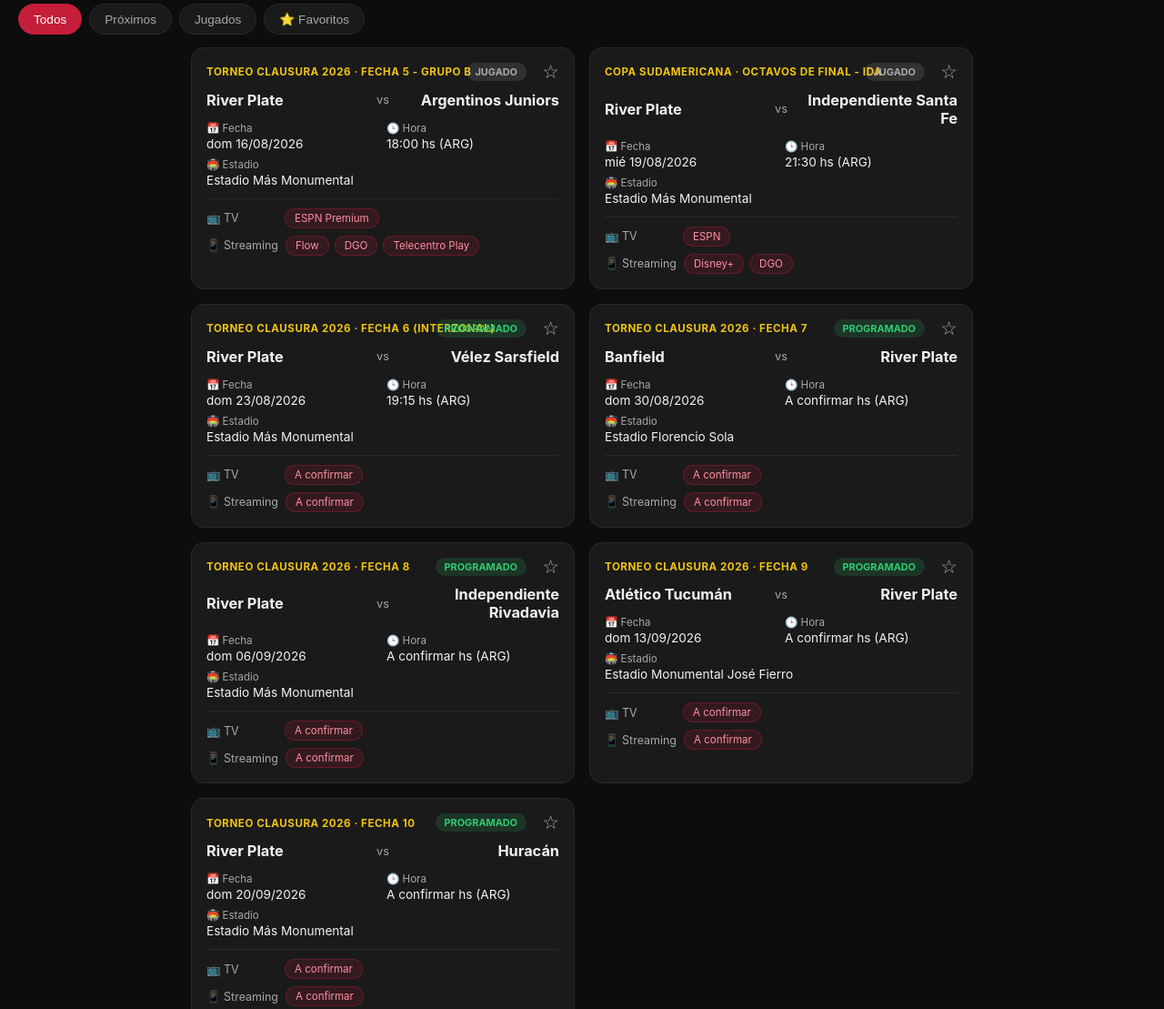
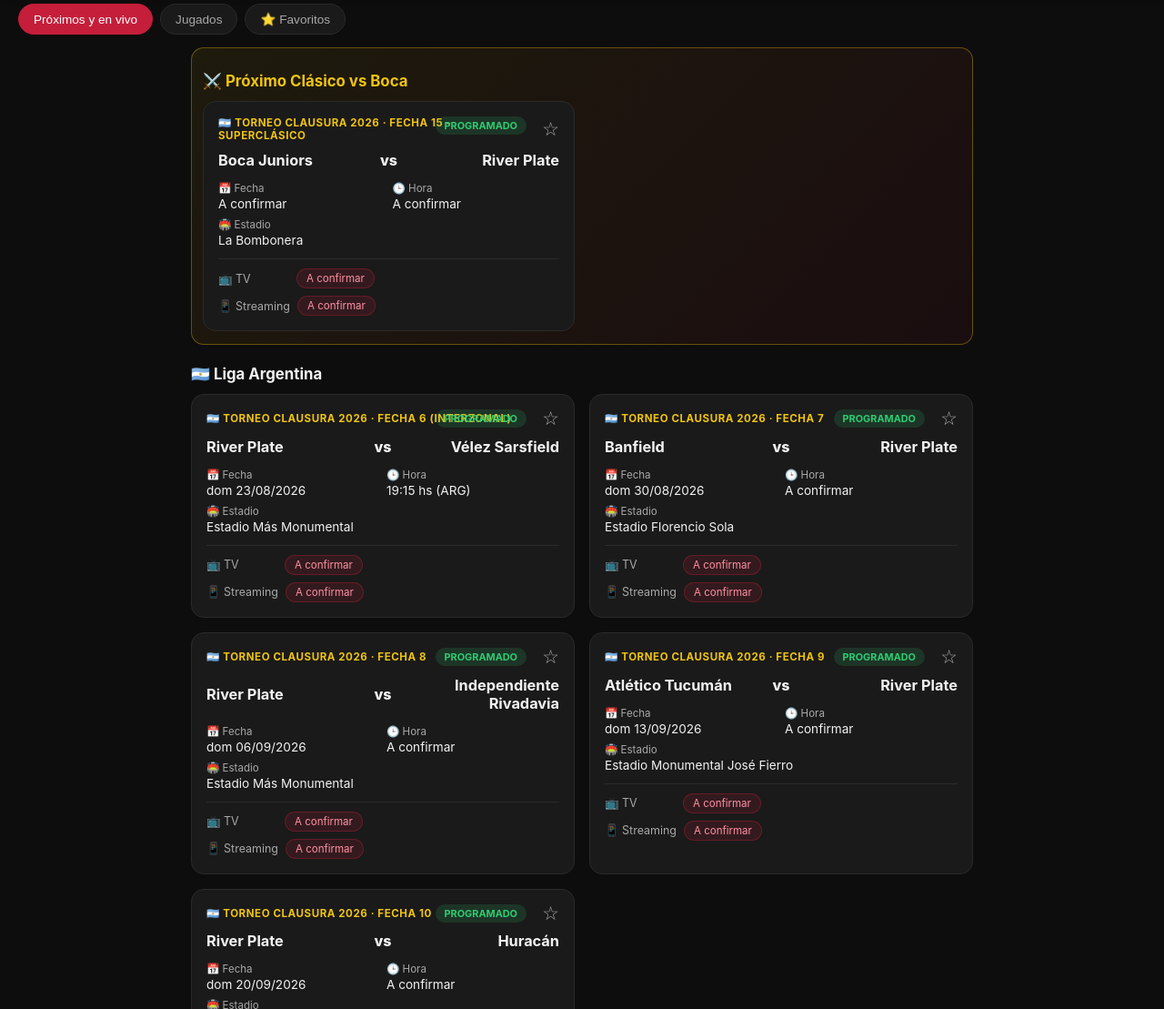
Before and after one commit to lolnz34/RiverPartidos, a website: page index.html in a window 1280 px wide. Shown: the part 86-1195 px from the top of the page at 91% size. Drawn offline with Linux system fonts and the light colour scheme.

Commit message:
Add files via upload

```diff
--- a/app.js
+++ b/app.js
@@ -2,43 +2,68 @@
    River Plate - Partidos
    app.js
    - Consume data.json como si fuera una API (fetch)
+   - Agrupa los partidos por categoría: Liga Argentina / Copa Sudamericana
+   - Muestra una sección de "En vivo" con marcador y minuto
+   - Se actualiza sola cada 30s para reflejar resultados en vivo
    - Guarda favoritos del usuario en localStorage (persistencia)
-   - Filtra partidos (todos / próximos / jugados / favoritos)
    - Registra el service worker y habilita "Instalar app"
    ========================================================= */
 
 const API_URL = "data.json"; // Reemplazar por una URL remota si se aloja la API en otro servidor
 const STORAGE_KEY = "river_favoritos";
+const REFRESH_MS = 30000; // cada cuánto se revisan resultados en vivo
+
+const CATEGORIAS = {
+  liga_argentina: { titulo: "Liga Argentina", icono: "🇦🇷" },
+  sudamericana: { titulo: "Copa Sudamericana", icono: "🌎" }
+};
 
 const state = {
   partidos: [],
-  filtro: "todos",
+  filtro: "proximos", // proximos | jugados | favoritos
   favoritos: cargarFavoritos()
 };
 
 const els = {
   status: document.getElementById("status"),
-  list: document.getElementById("matchList"),
   filters: document.getElementById("filters"),
   updatedDate: document.getElementById("updatedDate"),
   template: document.getElementById("matchTemplate"),
-  installBtn: document.getElementById("installBtn")
+  installBtn: document.getElementById("installBtn"),
+
+  liveSection: document.getElementById("liveSection"),
+  liveList: document.getElementById("liveList"),
+
+  clasicoSection: document.getElementById("clasicoSection"),
+  clasicoList: document.getElementById("clasicoList"),
+
+  ligaSection: document.getElementById("ligaSection"),
+  ligaList: document.getElementById("ligaList"),
+
+  sudamericaSection: document.getElementById("sudamericaSection"),
+  sudamericaList: document.getElementById("sudamericaList"),
+
+  favoritosSection: document.getElementById("favoritosSection"),
+  favoritosList: document.getElementById("favoritosList")
 };
 
 init();
 
 async function init() {
-  cargarPartidos();
+  await cargarPartidos();
   configurarFiltros();
   configurarServiceWorker();
   configurarInstalacion();
+
+  // Actualización automática de resultados en vivo, sin recargar la página
+  setInterval(cargarPartidos, REFRESH_MS);
 }
 
 /* ---------- Datos (API) ---------- */
 
 async function cargarPartidos() {
   try {
-    const res = await fetch(API_URL, { cache: "no-store" });
+    const res = await fetch(`${API_URL}?t=${Date.now()}`, { cache: "no-store" });
     if (!res.ok) throw new Error("No se pudo obtener la información");
     const data = await res.json();
 
@@ -48,8 +73,11 @@ async function cargarPartidos() {
     render();
   } catch (err) {
     console.error(err);
-    els.status.textContent =
-      "No se pudieron cargar los partidos. Revisá tu conexión e intentá de nuevo.";
+    if (!state.partidos.length) {
+      els.status.hidden = false;
+      els.status.textContent =
+        "No se pudieron cargar los partidos. Revisá tu conexión e intentá de nuevo.";
+    }
   }
 }
 
@@ -64,38 +92,103 @@ function ordenarPorFecha(partidos) {
 /* ---------- Render ---------- */
 
 function render() {
-  const partidos = aplicarFiltro(state.partidos, state.filtro);
+  els.status.hidden = true;
 
-  els.list.innerHTML = "";
+  const enVivo = state.partidos.filter((p) => p.estado === "en_vivo");
+  renderGrupo(els.liveList, enVivo);
+  els.liveSection.hidden = enVivo.length === 0;
 
-  if (partidos.length === 0) {
-    els.status.hidden = false;
-    els.status.textContent = "No hay partidos para mostrar en este filtro.";
+  // Clásicos vs Boca: solo los que todavía no se jugaron, nunca los anteriores
+  const clasicos = state.partidos.filter((p) => p.clasico && p.estado !== "finalizado");
+  renderGrupo(els.clasicoList, clasicos, { esClasico: true });
+  els.clasicoSection.hidden = clasicos.length === 0;
+
+  if (state.filtro === "favoritos") {
+    mostrarSolo("favoritos");
+    const favoritos = state.partidos.filter((p) => state.favoritos.includes(p.id));
+    renderGrupo(els.favoritosList, favoritos);
+    toggleVacio("favoritos", favoritos.length === 0);
     return;
   }
 
-  els.status.hidden = true;
+  mostrarSolo("categorias");
 
-  partidos.forEach((partido) => {
-    els.list.appendChild(crearTarjeta(partido));
+  const filtroEstado = state.filtro === "jugados" ? "finalizado" : null;
+
+  const liga = filtrarPorCategoriaYEstado("liga_argentina", filtroEstado, enVivo.length > 0);
+  const sudamerica = filtrarPorCategoriaYEstado("sudamericana", filtroEstado, enVivo.length > 0);
+
+  renderGrupo(els.ligaList, liga);
+  renderGrupo(els.sudamericaList, sudamerica);
+
+  toggleVacio("liga", liga.length === 0);
+  toggleVacio("sudamericana", sudamerica.length === 0);
+}
+
+function filtrarPorCategoriaYEstado(categoria, estadoExacto, hayEnVivo) {
+  return state.partidos.filter((p) => {
+    if (p.categoria !== categoria) return false;
+    if (p.estado === "en_vivo") return false; // ya se muestra arriba, en la sección "En vivo"
+    if (p.clasico && p.estado !== "finalizado") return false; // ya se muestra en "Próximo Clásico"
+    if (estadoExacto) return p.estado === estadoExacto;
+    return p.estado === "programado"; // vista "Próximos y en vivo" -> acá solo próximos
   });
 }
 
-function crearTarjeta(partido) {
+function mostrarSolo(modo) {
+  const categorias = modo === "categorias";
+  els.ligaSection.hidden = !categorias;
+  els.sudamericaSection.hidden = !categorias;
+  els.favoritosSection.hidden = categorias;
+}
+
+function toggleVacio(clave, esVacio) {
+  const msg = document.querySelector(`[data-empty-for="${clave}"]`);
+  if (msg) msg.hidden = !esVacio;
+}
+
+function renderGrupo(container, partidos, opciones) {
+  container.innerHTML = "";
+  partidos.forEach((partido) => container.appendChild(crearTarjeta(partido, opciones)));
+}
+
+function crearTarjeta(partido, opciones) {
   const node = els.template.content.cloneNode(true);
-  const card = node.querySelector(".match-card");
 
+  const catInfo = CATEGORIAS[partido.categoria];
   node.querySelector(".competition").textContent =
-    `${partido.competicion}${partido.fecha_torneo ? " · " + partido.fecha_torneo : ""}`;
+    `${catInfo ? catInfo.icono + " " : ""}${partido.competicion}${partido.fecha_torneo ? " · " + partido.fecha_torneo : ""}`;
+
   node.querySelector(".home").textContent = partido.local;
   node.querySelector(".away").textContent = partido.visitante;
   node.querySelector(".date").textContent = formatearFecha(partido.fecha) || partido.fecha;
-  node.querySelector(".time").textContent = partido.hora ? `${partido.hora} hs (ARG)` : "A confirmar";
+  node.querySelector(".time").textContent = partido.hora && partido.hora !== "A confirmar" ? `${partido.hora} hs (ARG)` : "A confirmar";
   node.querySelector(".stadium").textContent = partido.estadio || "A confirmar";
 
+  const scoreEl = node.querySelector(".score");
+  if (partido.marcador) {
+    scoreEl.textContent = `${partido.marcador.local} - ${partido.marcador.visitante}`;
+  } else {
+    scoreEl.textContent = "vs";
+  }
+
+  const minutoEl = node.querySelector(".live-minute");
+  if (partido.estado === "en_vivo" && partido.minuto) {
+    minutoEl.textContent = `⏱️ ${partido.minuto}`;
+    minutoEl.hidden = false;
+  }
+
   const badge = node.querySelector(".status-badge");
-  badge.textContent = partido.estado === "finalizado" ? "Jugado" : "Programado";
-  badge.classList.add(partido.estado === "finalizado" ? "finalizado" : "programado");
+  if (partido.estado === "en_vivo") {
+    badge.textContent = "En vivo";
+    badge.classList.add("en-vivo");
+  } else if (partido.estado === "finalizado") {
+    badge.textContent = "Jugado";
+    badge.classList.add("finalizado");
+  } else {
+    badge.textContent = "Programado";
+    badge.classList.add("programado");
+  }
 
   renderTags(node.querySelector(".tv-tags"), partido.tv);
   renderTags(node.querySelector(".streaming-tags"), partido.streaming);
@@ -105,6 +198,10 @@ function crearTarjeta(partido) {
   favBtn.textContent = esFavorito ? "★" : "☆";
   favBtn.classList.toggle("active", esFavorito);
   favBtn.addEventListener("click", () => toggleFavorito(partido.id, favBtn));
+
+  const card = node.querySelector(".match-card");
+  if (partido.estado === "en_vivo") card.classList.add("card-en-vivo");
+  if (partido.clasico) card.classList.add("card-clasico");
 
   return node;
 }
@@ -132,19 +229,6 @@ function configurarFiltros() {
     state.filtro = btn.dataset.filter;
     render();
   });
-}
-
-function aplicarFiltro(partidos, filtro) {
-  switch (filtro) {
-    case "programado":
-      return partidos.filter((p) => p.estado === "programado");
-    case "finalizado":
-      return partidos.filter((p) => p.estado === "finalizado");
-    case "favoritos":
-      return partidos.filter((p) => state.favoritos.includes(p.id));
-    default:
-      return partidos;
-  }
 }
 
 /* ---------- Favoritos (persistencia con localStorage) ---------- */
--- a/data.json
+++ b/data.json
@@ -5,6 +5,7 @@
   "partidos": [
     {
       "id": "2026-08-16-ARG",
+      "categoria": "liga_argentina",
       "competicion": "Torneo Clausura 2026",
       "fecha_torneo": "Fecha 5 - Grupo B",
       "local": "River Plate",
@@ -14,10 +15,13 @@
       "estadio": "Estadio Más Monumental",
       "tv": ["ESPN Premium"],
       "streaming": ["Flow", "DGO", "Telecentro Play"],
-      "estado": "finalizado"
+      "estado": "finalizado",
+      "marcador": { "local": 1, "visitante": 1 },
+      "minuto": null
     },
     {
       "id": "2026-08-19-ISF",
+      "categoria": "sudamericana",
       "competicion": "Copa Sudamericana",
       "fecha_torneo": "Octavos de final - Ida",
       "local": "River Plate",
@@ -27,10 +31,13 @@
       "estadio": "Estadio Más Monumental",
       "tv": ["ESPN"],
       "streaming": ["Disney+", "DGO"],
-      "estado": "finalizado"
+      "estado": "finalizado",
+      "marcador": { "local": 2, "visitante": 0 },
+      "minuto": null
     },
     {
       "id": "2026-08-23-VEL",
+      "categoria": "liga_argentina",
       "competicion": "Torneo Clausura 2026",
       "fecha_torneo": "Fecha 6 (interzonal)",
       "local": "River Plate",
@@ -40,10 +47,13 @@
       "estadio": "Estadio Más Monumental",
       "tv": ["A confirmar"],
       "streaming": ["A confirmar"],
-      "estado": "programado"
+      "estado": "programado",
+      "marcador": null,
+      "minuto": null
     },
     {
       "id": "2026-08-30-BAN",
+      "categoria": "liga_argentina",
       "competicion": "Torneo Clausura 2026",
       "fecha_torneo": "Fecha 7",
       "local": "Banfield",
@@ -53,10 +63,13 @@
       "estadio": "Estadio Florencio Sola",
       "tv": ["A confirmar"],
       "streaming": ["A confirmar"],
-      "estado": "programado"
+      "estado": "programado",
+      "marcador": null,
+      "minuto": null
     },
     {
       "id": "2026-09-06-IRI",
+      "categoria": "liga_argentina",
       "competicion": "Torneo Clausura 2026",
       "fecha_torneo": "Fecha 8",
       "local": "River Plate",
@@ -66,10 +79,13 @@
       "estadio": "Estadio Más Monumental",
       "tv": ["A confirmar"],
       "streaming": ["A confirmar"],
-      "estado": "programado"
+      "estado": "programado",
+      "marcador": null,
+      "minuto": null
     },
     {
       "id": "2026-09-13-ATU",
+      "categoria": "liga_argentina",
       "competicion": "Torneo Clausura 2026",
       "fecha_torneo": "Fecha 9",
       "local": "Atlético Tucumán",
@@ -79,10 +95,30 @@
       "estadio": "Estadio Monumental José Fierro",
       "tv": ["A confirmar"],
       "streaming": ["A confirmar"],
-      "estado": "programado"
+      "estado": "programado",
+      "marcador": null,
+      "minuto": null
+    },
+    {
+      "id": "2026-CLAUSURA-F15-CLASICO",
+      "categoria": "liga_argentina",
+      "clasico": true,
+      "competicion": "Torneo Clausura 2026",
+      "fecha_torneo": "Fecha 15 - Superclásico",
+      "local": "Boca Juniors",
+      "visitante": "River Plate",
+      "fecha": "A confirmar",
+      "hora": "A confirmar",
+      "estadio": "La Bombonera",
+      "tv": ["A confirmar"],
+      "streaming": ["A confirmar"],
+      "estado": "programado",
+      "marcador": null,
+      "minuto": null
     },
     {
       "id": "2026-09-20-HUR",
+      "categoria": "liga_argentina",
       "competicion": "Torneo Clausura 2026",
       "fecha_torneo": "Fecha 10",
       "local": "River Plate",
@@ -92,7 +128,9 @@
       "estadio": "Estadio Más Monumental",
       "tv": ["A confirmar"],
       "streaming": ["A confirmar"],
-      "estado": "programado"
+      "estado": "programado",
+      "marcador": null,
+      "minuto": null
     }
   ]
 }
--- a/index.html
+++ b/index.html
@@ -30,15 +30,41 @@
 </header>
 
 <nav class="filters" id="filters">
-  <button class="chip active" data-filter="todos">Todos</button>
-  <button class="chip" data-filter="programado">Próximos</button>
-  <button class="chip" data-filter="finalizado">Jugados</button>
+  <button class="chip active" data-filter="proximos">Próximos y en vivo</button>
+  <button class="chip" data-filter="jugados">Jugados</button>
   <button class="chip" data-filter="favoritos">⭐ Favoritos</button>
 </nav>
 
 <main>
   <p id="status" class="status">Cargando partidos...</p>
-  <section id="matchList" class="match-list"></section>
+
+  <section id="liveSection" class="live-section" hidden>
+    <h2 class="section-title live-title">🔴 En vivo</h2>
+    <div id="liveList" class="match-list"></div>
+  </section>
+
+  <section id="clasicoSection" class="clasico-section" hidden>
+    <h2 class="section-title clasico-title">⚔️ Próximo Clásico vs Boca</h2>
+    <div id="clasicoList" class="match-list"></div>
+  </section>
+
+  <section class="category-section" id="ligaSection">
+    <h2 class="section-title">🇦🇷 Liga Argentina</h2>
+    <div id="ligaList" class="match-list"></div>
+    <p class="empty-msg" data-empty-for="liga" hidden>No hay partidos en este filtro.</p>
+  </section>
+
+  <section class="category-section" id="sudamericaSection">
+    <h2 class="section-title">🌎 Copa Sudamericana</h2>
+    <div id="sudamericaList" class="match-list"></div>
+    <p class="empty-msg" data-empty-for="sudamericana" hidden>No hay partidos en este filtro.</p>
+  </section>
+
+  <section class="category-section" id="favoritosSection" hidden>
+    <h2 class="section-title">⭐ Favoritos</h2>
+    <div id="favoritosList" class="match-list"></div>
+    <p class="empty-msg" data-empty-for="favoritos" hidden>Todavía no marcaste partidos como favoritos.</p>
+  </section>
 </main>
 
 <footer class="footer">
@@ -54,9 +80,10 @@
     </div>
     <div class="teams">
       <span class="team home"></span>
-      <span class="vs">vs</span>
+      <span class="vs score">vs</span>
       <span class="team away"></span>
     </div>
+    <div class="live-minute" hidden></div>
     <div class="details">
       <div class="detail"><span class="label">📅 Fecha</span><span class="date"></span></div>
       <div class="detail"><span class="label">🕒 Hora</span><span class="time"></span></div>
--- a/service-worker.js
+++ b/service-worker.js
@@ -1,4 +1,4 @@
-const CACHE_NAME = "river-partidos-v1";
+const CACHE_NAME = "river-partidos-v3";
 const ASSETS = [
   "./",
   "./index.html",
--- a/style.css
+++ b/style.css
@@ -80,6 +80,46 @@ body{
 
 main{padding:0 20px;max-width:900px;margin:0 auto;}
 
+.section-title{
+  font-size:1.05rem;
+  margin:22px 0 12px;
+  display:flex;
+  align-items:center;
+  gap:8px;
+}
+.category-section:first-of-type .section-title{margin-top:6px;}
+
+.live-title{color:#ff4d4d;}
+
+.live-section{
+  background:rgba(196,30,58,.08);
+  border:1px solid rgba(196,30,58,.35);
+  border-radius:var(--radio);
+  padding:4px 12px 14px;
+  margin-bottom:8px;
+}
+
+.clasico-title{color:var(--amarillo);}
+
+.clasico-section{
+  background:linear-gradient(135deg,rgba(241,196,15,.08),rgba(196,30,58,.08));
+  border:1px solid rgba(241,196,15,.35);
+  border-radius:var(--radio);
+  padding:4px 12px 14px;
+  margin-bottom:8px;
+}
+
+.card-clasico{
+  border-color:var(--amarillo);
+  background:linear-gradient(180deg,rgba(241,196,15,.06),var(--card));
+}
+
+.empty-msg{
+  color:var(--texto-suave);
+  font-size:.85rem;
+  padding:6px 2px 18px;
+}
+
 .status{
   text-align:center;
   color:var(--texto-suave);
@@ -136,6 +176,21 @@ main{padding:0 20px;max-width:900px;margin:0 auto;}
 .team{font-weight:700;font-size:1.02rem;flex:1;}
 .team.away{text-align:right;}
 .vs{color:var(--texto-suave);font-size:.8rem;padding:0 6px;}
+.score{
+  font-weight:800;
+  font-size:1rem;
+  color:var(--texto);
+  min-width:44px;
+  text-align:center;
+}
+
+.live-minute{
+  text-align:center;
+  font-size:.78rem;
+  color:#ff8080;
+  font-weight:700;
+  margin:-6px 0 10px;
+}
 
 .details{
   display:grid;
@@ -181,6 +236,18 @@ main{padding:0 20px;max-width:900px;margin:0 auto;}
 }
 .status-badge.programado{background:rgba(46,204,113,.15);color:var(--verde);}
 .status-badge.finalizado{background:rgba(255,255,255,.1);color:var(--texto-suave);}
+.status-badge.en-vivo{
+  background:rgba(255,77,77,.18);
+  color:#ff4d4d;
+  animation:pulso 1.4s infinite;
+}
+
+.card-en-vivo{border-color:#ff4d4d;}
+
+@keyframes pulso{
+  0%,100%{opacity:1;}
+  50%{opacity:.55;}
+}
 
 .footer{
   text-align:center;
```
Also changed, not shown: README.md.
